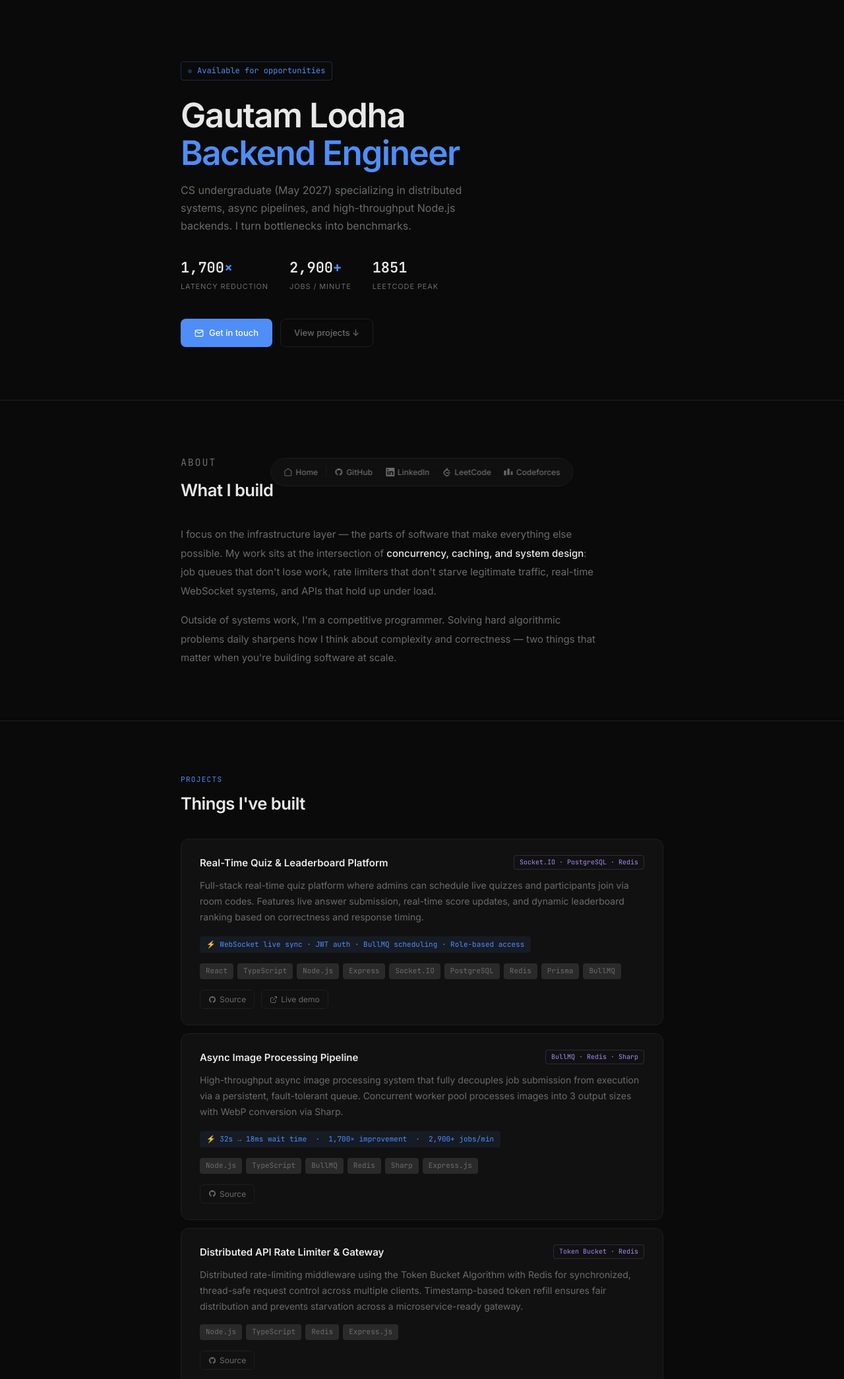
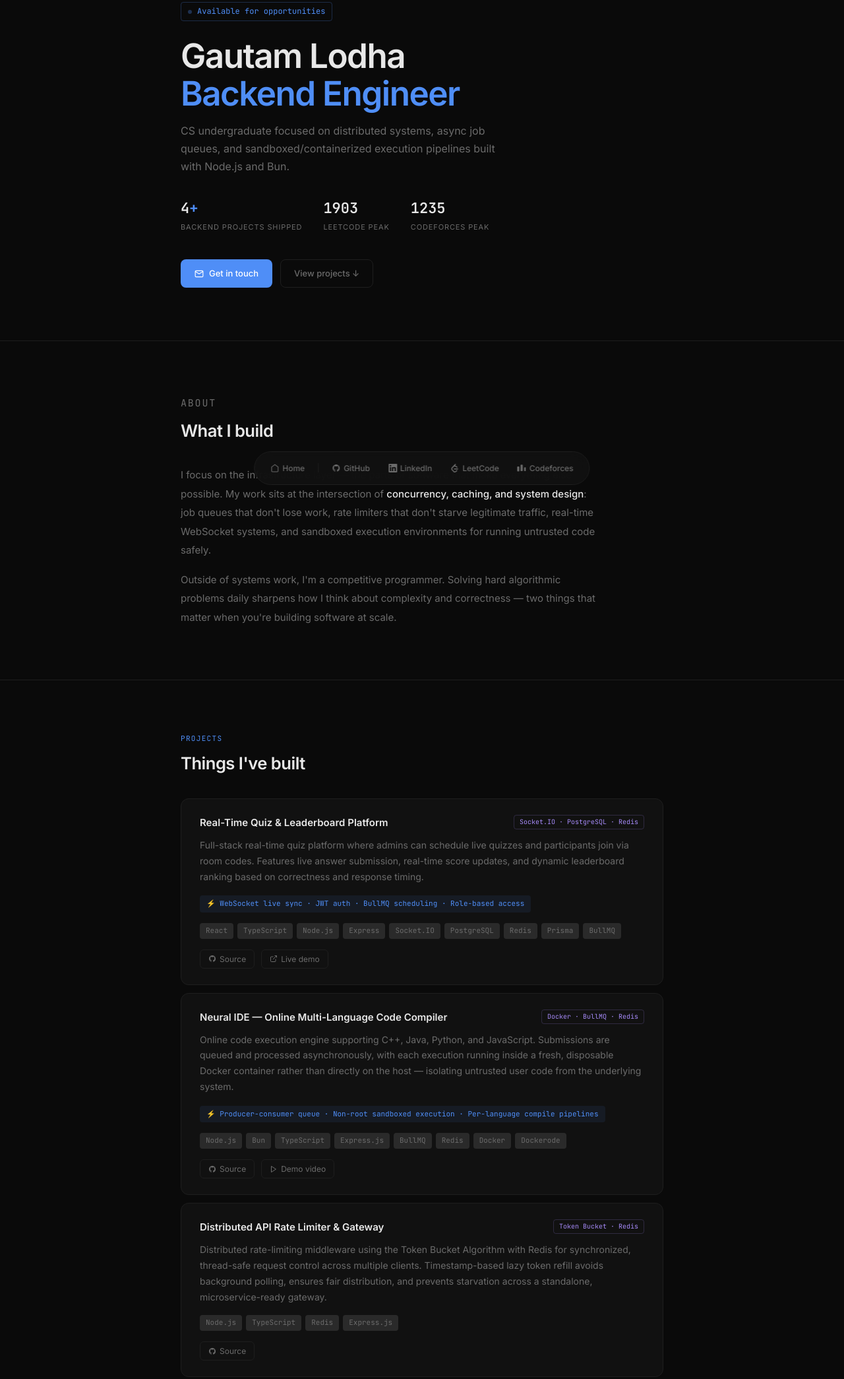
Before and after one commit to GautamLodha/portfolio, a plain HTML site: page index.html in a window 1280 px wide. Shown: the part 47-2137 px from the top of the page at 66% size. Drawn offline with Linux system fonts and the light colour scheme.

Commit message:
update the portfolio

```diff
--- a/index.html
+++ b/index.html
@@ -27,14 +27,14 @@
 
     /* ── NAV ── */
     nav {
-      position: fixed; bottom: 16px; left: 50%; transform: translateX(-50%);
+      position: fixed; bottom: 18px; left: 50%; transform: translateX(-50%);
       z-index: 100;
-      display: flex; align-items: center; gap: 2px;
+      display: flex; align-items: center; gap: 10px;
       background: rgba(17,17,17,0.9);
       backdrop-filter: blur(12px);
       border: 1px solid var(--border);
       border-radius: 100px;
-      padding: 6px 10px;
+      padding: 10px 15px;
       white-space: nowrap;
       max-width: calc(100vw - 24px);
     }
@@ -61,7 +61,7 @@
     section { padding: 80px 0; }
 
     /* ── HERO ── */
-    #hero { padding: 140px 0 80px; }
+    #hero { padding: 50px 0 80px; }
     .hero-eyebrow {
       display: inline-flex; align-items: center; gap: 8px;
       font-family: var(--mono); font-size: 12px; color: var(--accent);
@@ -192,19 +192,19 @@
   <div class="container">
     <div class="hero-eyebrow">Available for opportunities</div>
     <h1>Gautam Lodha<br><span>Backend Engineer</span></h1>
-    <p class="hero-sub">CS undergraduate (May 2027) specializing in distributed systems, async pipelines, and high-throughput Node.js backends. I turn bottlenecks into benchmarks.</p>
+    <p class="hero-sub">CS undergraduate  focused on distributed systems, async job queues, and sandboxed/containerized execution pipelines built with Node.js and Bun.</p>
     <div class="hero-metric-row">
       <div class="metric">
-        <span class="metric-val">1,700<span>×</span></span>
-        <span class="metric-label">latency reduction</span>
+        <span class="metric-val">4<span>+</span></span>
+        <span class="metric-label">backend projects shipped</span>
       </div>
       <div class="metric">
-        <span class="metric-val">2,900<span>+</span></span>
-        <span class="metric-label">jobs / minute</span>
+        <span class="metric-val">1903</span>
+        <span class="metric-label">LeetCode peak</span>
       </div>
       <div class="metric">
-        <span class="metric-val">1851</span>
-        <span class="metric-label">LeetCode peak</span>
+        <span class="metric-val">1235</span>
+        <span class="metric-label">Codeforces peak</span>
       </div>
     </div>
     <div class="hero-cta">
@@ -224,7 +224,7 @@
   <div class="container">
     <p class="section-label">About</p>
     <h2>What I build</h2>
-    <p>I focus on the infrastructure layer — the parts of software that make everything else possible. My work sits at the intersection of <strong>concurrency, caching, and system design</strong>: job queues that don't lose work, rate limiters that don't starve legitimate traffic, real-time WebSocket systems, and APIs that hold up under load.</p>
+    <p>I focus on the infrastructure layer — the parts of software that make everything else possible. My work sits at the intersection of <strong>concurrency, caching, and system design</strong>: job queues that don't lose work, rate limiters that don't starve legitimate traffic, real-time WebSocket systems, and sandboxed execution environments for running untrusted code safely.</p>
     <p>Outside of systems work, I'm a competitive programmer. Solving hard algorithmic problems daily sharpens how I think about complexity and correctness — two things that matter when you're building software at scale.</p>
   </div>
 </section>
@@ -261,21 +261,25 @@
         </div>
       </div>
 
-      <!-- Async Image Processing Pipeline -->
+      <!-- Neural IDE — Online Compiler -->
       <div class="project-card">
         <div class="project-top">
-          <span class="project-name">Async Image Processing Pipeline</span>
-          <span class="project-badge">BullMQ · Redis · Sharp</span>
+          <span class="project-name">Neural IDE — Online Multi-Language Code Compiler</span>
+          <span class="project-badge">Docker · BullMQ · Redis</span>
         </div>
-        <p class="project-desc">High-throughput async image processing system that fully decouples job submission from execution via a persistent, fault-tolerant queue. Concurrent worker pool processes images into 3 output sizes with WebP conversion via Sharp.</p>
-        <div class="project-highlight">⚡ 32s → 18ms wait time &nbsp;·&nbsp; 1,700× improvement &nbsp;·&nbsp; 2,900+ jobs/min</div>
+        <p class="project-desc">Online code execution engine supporting C++, Java, Python, and JavaScript. Submissions are queued and processed asynchronously, with each execution running inside a fresh, disposable Docker container rather than directly on the host — isolating untrusted user code from the underlying system.</p>
+        <div class="project-highlight">⚡ Producer-consumer queue · Non-root sandboxed execution · Per-language compile pipelines</div>
         <div class="project-tech">
-          <span class="tag">Node.js</span><span class="tag">TypeScript</span><span class="tag">BullMQ</span><span class="tag">Redis</span><span class="tag">Sharp</span><span class="tag">Express.js</span>
+          <span class="tag">Node.js</span><span class="tag">Bun</span><span class="tag">TypeScript</span><span class="tag">Express.js</span><span class="tag">BullMQ</span><span class="tag">Redis</span><span class="tag">Docker</span><span class="tag">Dockerode</span>
         </div>
         <div class="project-links">
-          <a href="https://github.com/GautamLodha/workQueue" target="_blank" rel="noopener" class="project-link">
+          <a href="https://github.com/GautamLodha/onlineCompiler" target="_blank" rel="noopener" class="project-link">
             <svg viewBox="0 0 24 24" fill="currentColor"><path d="M12 2C6.477 2 2 6.484 2 12.017c0 4.425 2.865 8.18 6.839 9.504.5.092.682-.217.682-.483 0-.237-.008-.868-.013-1.703-2.782.605-3.369-1.343-3.369-1.343-.454-1.158-1.11-1.466-1.11-1.466-.908-.62.069-.608.069-.608 1.003.07 1.531 1.032 1.531 1.032.892 1.53 2.341 1.088 2.91.832.092-.647.35-1.088.636-1.338-2.22-.253-4.555-1.113-4.555-4.951 0-1.093.39-1.988 1.029-2.688-.103-.253-.446-1.272.098-2.65 0 0 .84-.27 2.75 1.026A9.564 9.564 0 0112 6.844c.85.004 1.705.115 2.504.337 1.909-1.296 2.747-1.027 2.747-1.027.546 1.379.202 2.398.1 2.651.64.7 1.028 1.595 1.028 2.688 0 3.848-2.339 4.695-4.566 4.943.359.309.678.92.678 1.855 0 1.338-.012 2.419-.012 2.747 0 .268.18.58.688.482A10.019 10.019 0 0022 12.017C22 6.484 17.522 2 12 2z"/></svg>
             Source
+          </a>
+          <a href="https://github.com/GautamLodha/onlineCompiler#-demo-video" target="_blank" rel="noopener" class="project-link">
+            <svg viewBox="0 0 24 24" fill="none" stroke="currentColor" stroke-width="2"><polygon points="5 3 19 12 5 21 5 3"/></svg>
+            Demo video
           </a>
         </div>
       </div>
@@ -286,7 +290,7 @@
           <span class="project-name">Distributed API Rate Limiter & Gateway</span>
           <span class="project-badge">Token Bucket · Redis</span>
         </div>
-        <p class="project-desc">Distributed rate-limiting middleware using the Token Bucket Algorithm with Redis for synchronized, thread-safe request control across multiple clients. Timestamp-based token refill ensures fair distribution and prevents starvation across a microservice-ready gateway.</p>
+        <p class="project-desc">Distributed rate-limiting middleware using the Token Bucket Algorithm with Redis for synchronized, thread-safe request control across multiple clients. Timestamp-based lazy token refill avoids background polling, ensures fair distribution, and prevents starvation across a standalone, microservice-ready gateway.</p>
         <div class="project-tech">
           <span class="tag">Node.js</span><span class="tag">TypeScript</span><span class="tag">Redis</span><span class="tag">Express.js</span>
         </div>
@@ -338,7 +342,7 @@
       <div class="skill-row">
         <span class="skill-cat">Backend</span>
         <div class="skill-tags">
-          <span class="skill-tag">Node.js</span><span class="skill-tag">Express.js</span><span class="skill-tag">REST APIs</span><span class="skill-tag">Socket.IO</span><span class="skill-tag">BullMQ</span><span class="skill-tag">WebSockets</span>
+          <span class="skill-tag">Node.js</span><span class="skill-tag">Bun</span><span class="skill-tag">Express.js</span><span class="skill-tag">REST APIs</span><span class="skill-tag">Socket.IO</span><span class="skill-tag">BullMQ</span><span class="skill-tag">WebSockets</span>
         </div>
       </div>
       <div class="skill-row">
@@ -356,7 +360,7 @@
       <div class="skill-row">
         <span class="skill-cat">Tools</span>
         <div class="skill-tags">
-          <span class="skill-tag">Git</span><span class="skill-tag">Docker</span><span class="skill-tag">Postman</span><span class="skill-tag">Vercel</span>
+          <span class="skill-tag">Git</span><span class="skill-tag">Docker</span><span class="skill-tag">Dockerode</span><span class="skill-tag">Postman</span><span class="skill-tag">Vercel</span><span class="skill-tag">Render</span><span class="skill-tag">AWS EC2</span>
         </div>
       </div>
       <div class="skill-row">
```
